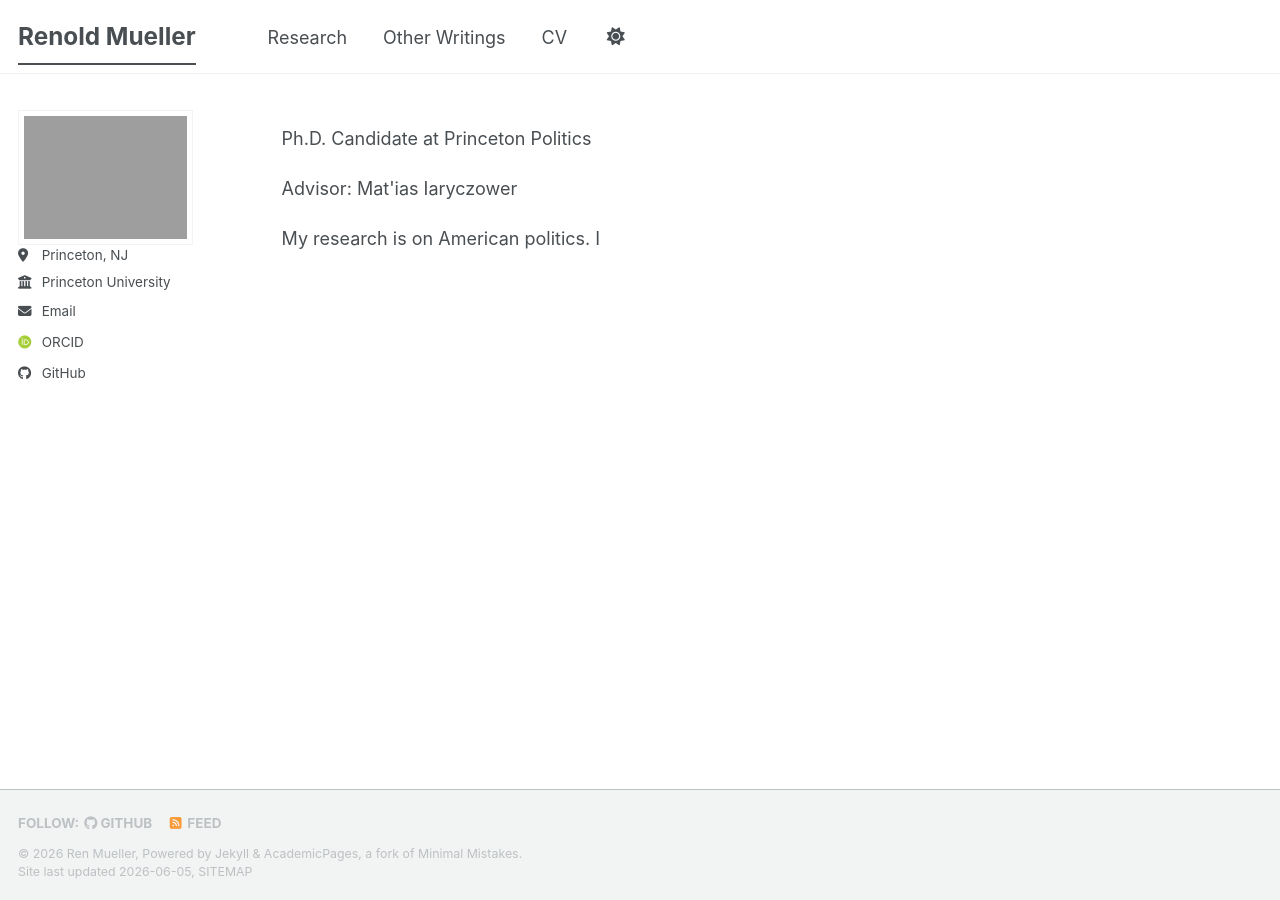
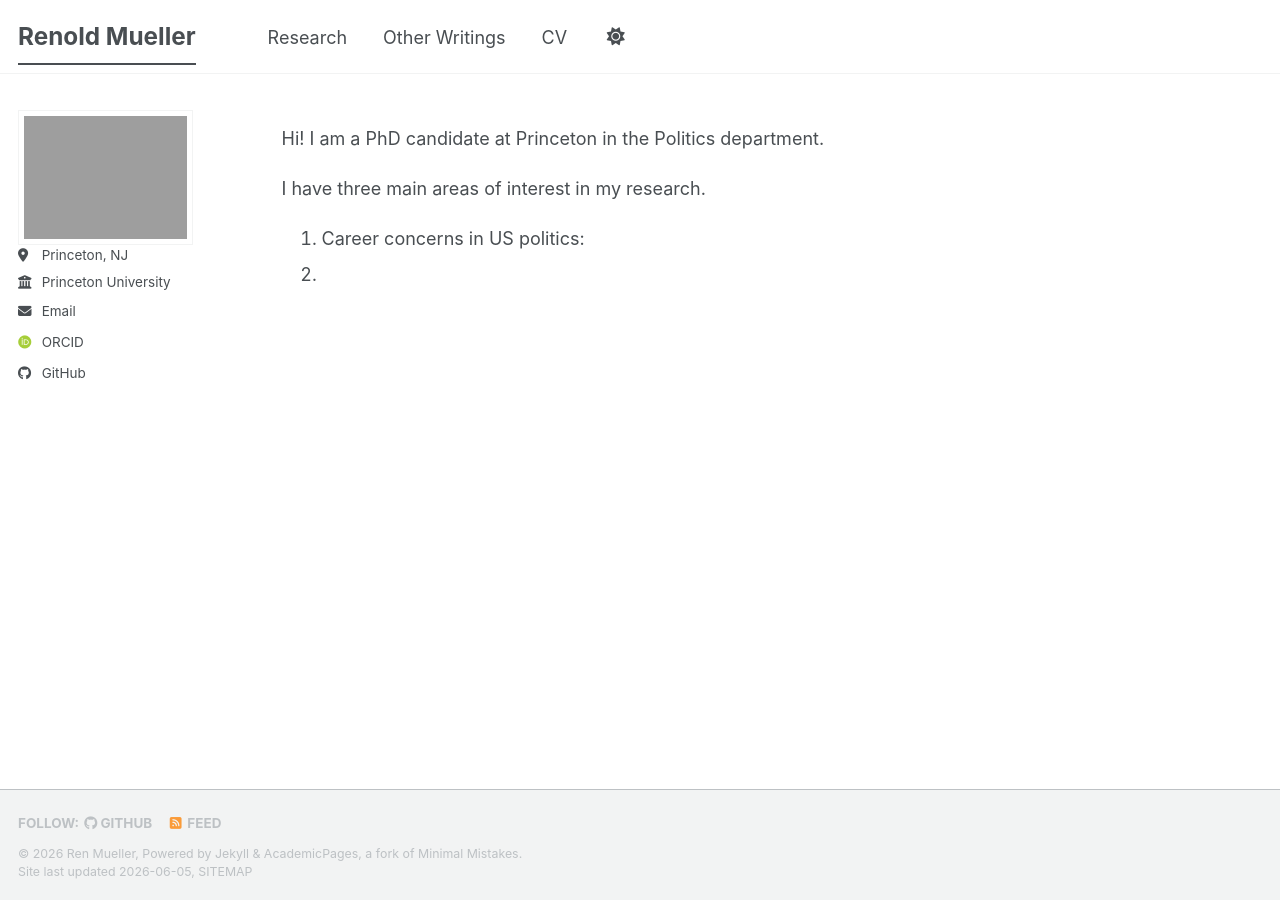
Before and after one commit to muellerren/renmueller-website, a Jekyll site: the page built from _pages/about.md, in a window 1280 px wide. Built offline with Jekyll 4.4.1, drawn with Linux system fonts in a browser that asks for light colours; some web fonts are replaced; a script bundle is joined from its source files by our own code; library files that are not in the unit come from our copies.

Commit message:
messing around with about page lol

```diff
--- a/_pages/about.md
+++ b/_pages/about.md
@@ -7,8 +7,8 @@ redirect_from:
   - /about.html
 ---
 
-Ph.D. Candidate at Princeton Politics
+Hi! I am a PhD candidate at Princeton in the Politics department.
 
-Advisor: Mat\'ias Iaryczower
-
-My research is on American politics. I
+I have three main areas of interest in my research.
+1. Career concerns in US politics:
+2.
```
